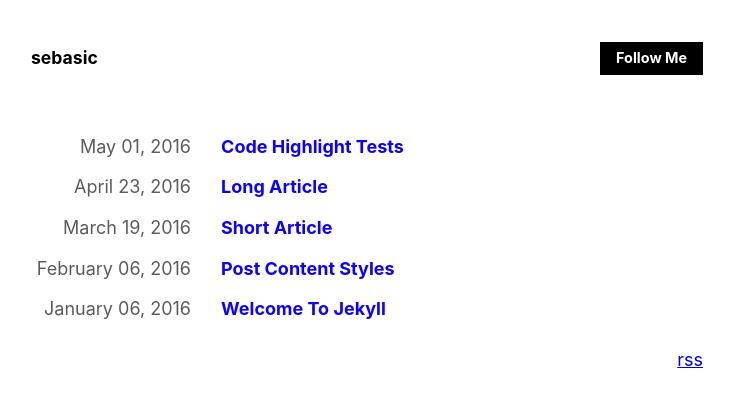
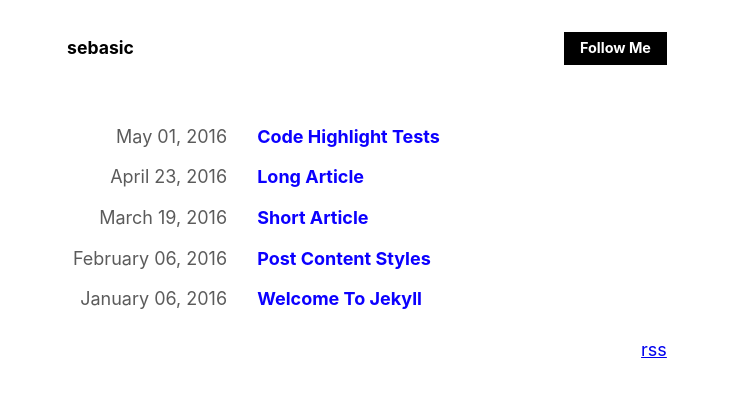
Before and after one commit to lewis262626/sebasic, a Jekyll site: the page built from index.md, in a window 1280 px wide. Shown: the top 407 px of the page, without its empty margins (273-1007 px from the left). Built offline with Jekyll 4.4.1, drawn with Linux system fonts in a browser that asks for light colours.

Commit message:
BREAKING CHANGE: Moved follow me button to GitHub
Also revert past commit to undo CSS chanegs which break in Safari

```diff
--- a/_config.yml
+++ b/_config.yml
@@ -5,6 +5,6 @@ url: https://lewis8s.codes
 
 sebasic:
   date_format: "%B %d, %Y"
-  twitter_user: realDonaldTrump
+  github_user: lewisrobbins
 
 theme: sebasic
--- a/_includes/header.html
+++ b/_includes/header.html
@@ -1,6 +1,6 @@
 <header class="style_header">
     <nav>
         <a class="home_link" href="/">{{ site.title }}</a>
-	<a class="follow_me" target="_blank" href="https://twitter.com/{{ site.sebasic.twitter_user }}">Follow Me</a>
+	<a class="follow_me" rel=”noopener noreferrer” target="_blank" href="https://github.com/{{ site.sebasic.github_user }}">Follow Me</a>
     </nav>
 </header>
--- a/assets/css/main.css
+++ b/assets/css/main.css
@@ -100,9 +100,11 @@ main {
 
 
 .app_layout {
-   max-width: 42rem;
-   margin: auto;
-   padding: 10px 0;
+    --content-width: 50ch;
+    --layout-padding: 2rem;
+    margin: 0 auto;
+    padding: 0 var(--layout-pading);
+    max-width: calc(var(--content-width) + var(--layout-padding));
 }
 
 
```
Also changed, not shown: README.md.
